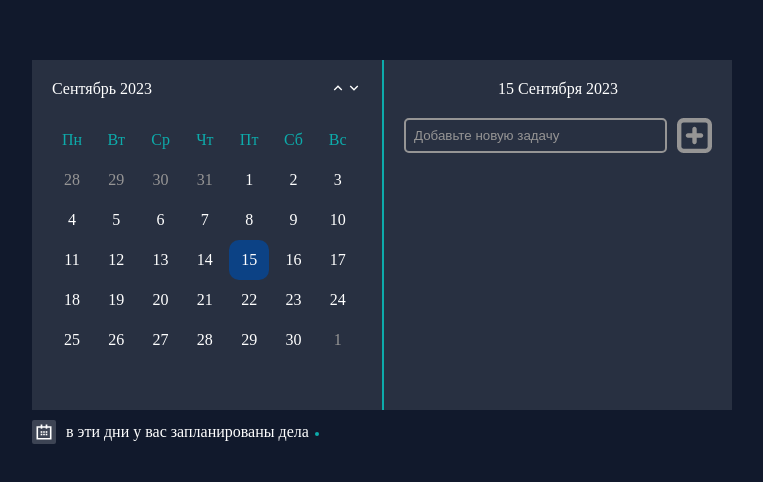
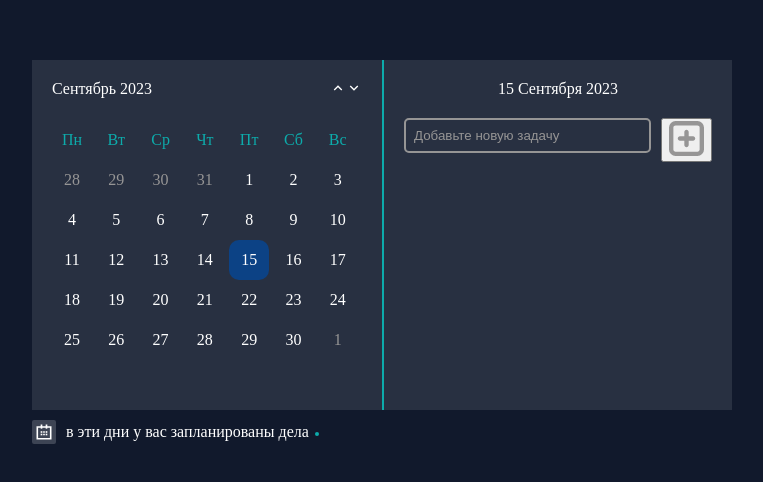
Before and after one commit to AlekseiUsov/daily-planer, a React (Create React App) app: page / in a window 1280 px wide. Shown: the part 206-688 px from the top of the page, without its empty margins (258-1021 px from the left). Built offline with nearby package versions, Linux system fonts and the light colour scheme.

Commit message:
submit to push enter

```diff
--- a/src/ui/dayTodos/newTodo/newTodo.tsx
+++ b/src/ui/dayTodos/newTodo/newTodo.tsx
@@ -35,9 +35,9 @@ export const NewTodo: FC<IDayTodos> = (currentDay) => {
           onChange={(e) => setNewTodo(e.target.value)}
         />
       </form>
-      <div className={styles.icon} onClick={AddNewToDo}>
+      <button className={styles.icon} onClick={AddNewToDo}>
         {AddTodoIcon}
-      </div>
+      </button>
     </div>
   );
 };
```
